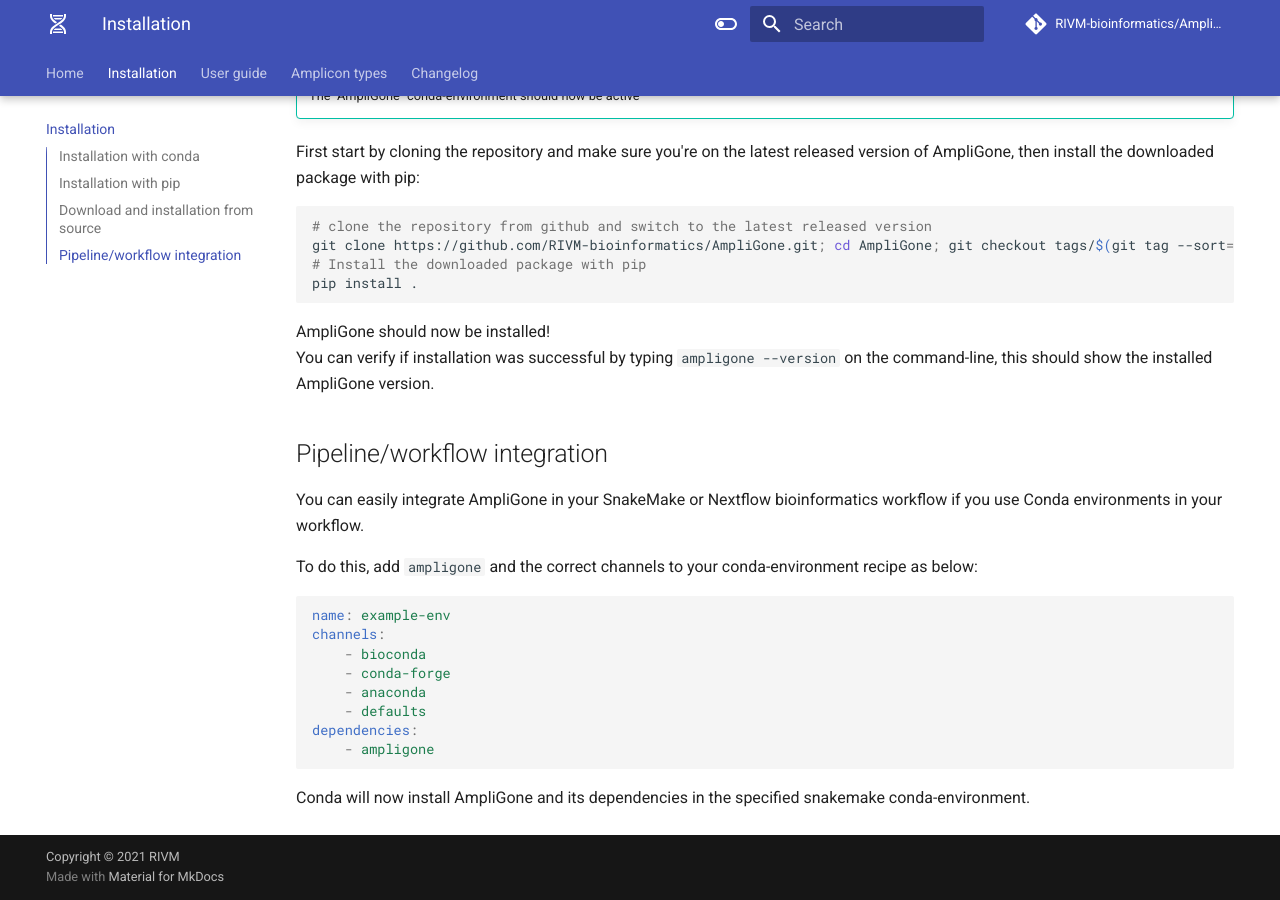
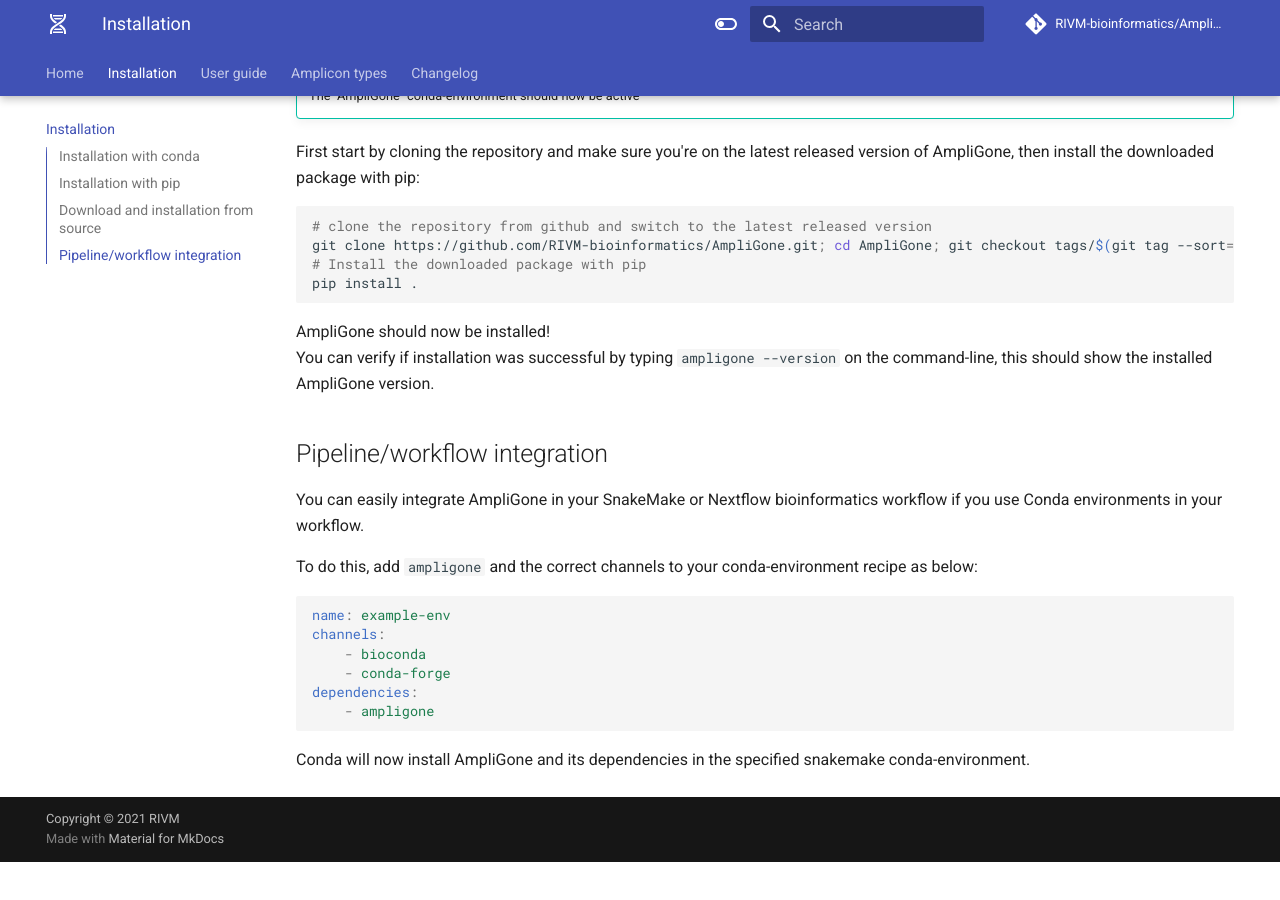
Before and after one commit to RIVM-bioinformatics/AmpliGone, an MkDocs documentation site: the page built from docs/installation.md, in a window 1280 px wide and 900 px high, scrolled down 1013 px. Built offline with MkDocs 1.6.1 and Material for MkDocs 9.7.7, drawn with Linux system fonts in a browser that asks for light colours; comment, search, counter and statistics services are not loaded; the version menu is left out; after the commit the page ends 1875 px from its top, so only the background shows below that.

Commit message:
deps: remove anaconda and defaults channels from environment recipe
docs: remove anaconda and defaults channels from integration example

````diff
--- a/docs/installation.md
+++ b/docs/installation.md
@@ -63,8 +63,6 @@
 channels:
     - bioconda
     - conda-forge
-    - anaconda
-    - defaults
 dependencies:
     - ampligone
 ```
--- a/env.yml
+++ b/env.yml
@@ -3,8 +3,6 @@
   - bioconda
   - conda-forge
   - intel
-  - anaconda
-  - defaults
 dependencies:
   - python=3.8
   - pandas>=1.3
````
